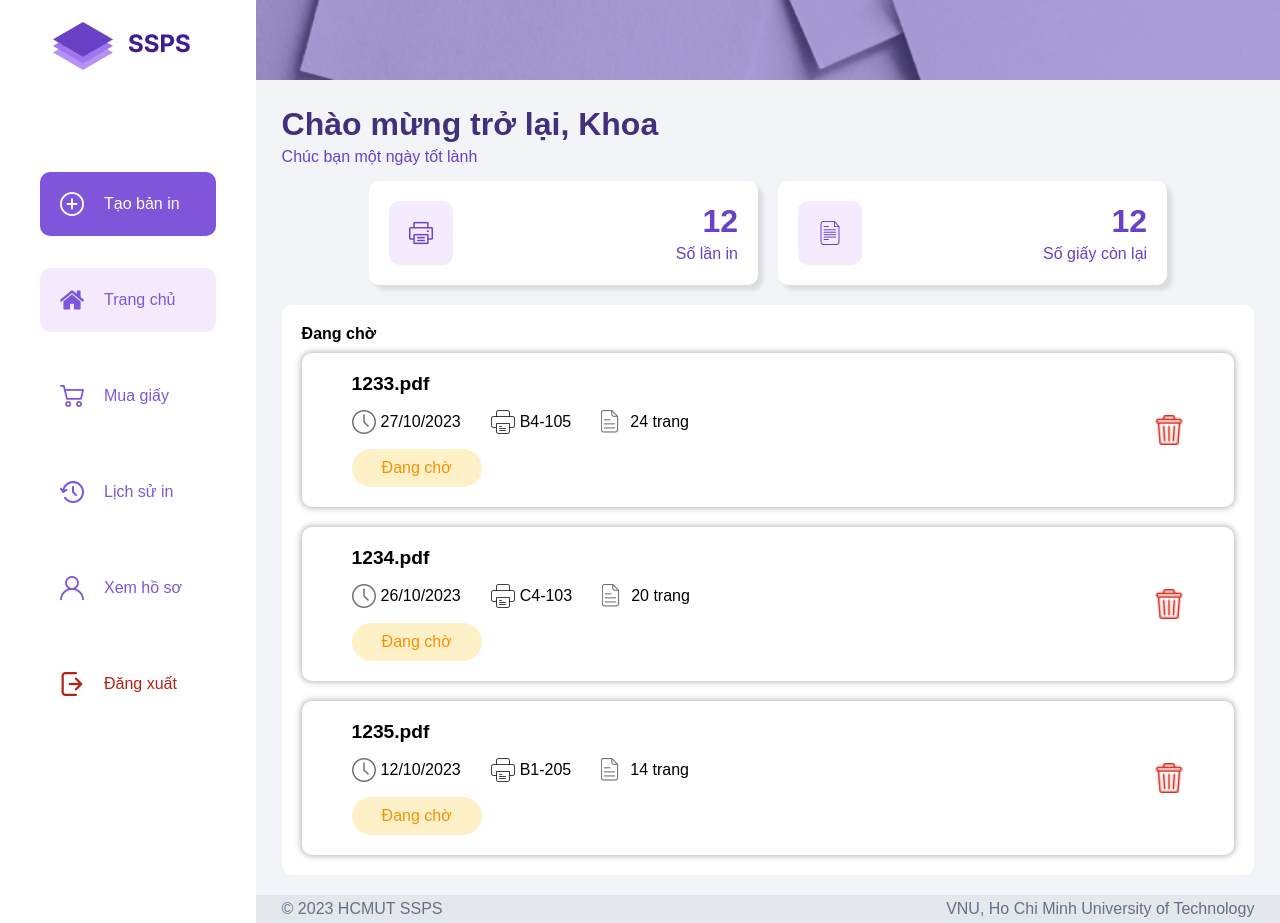
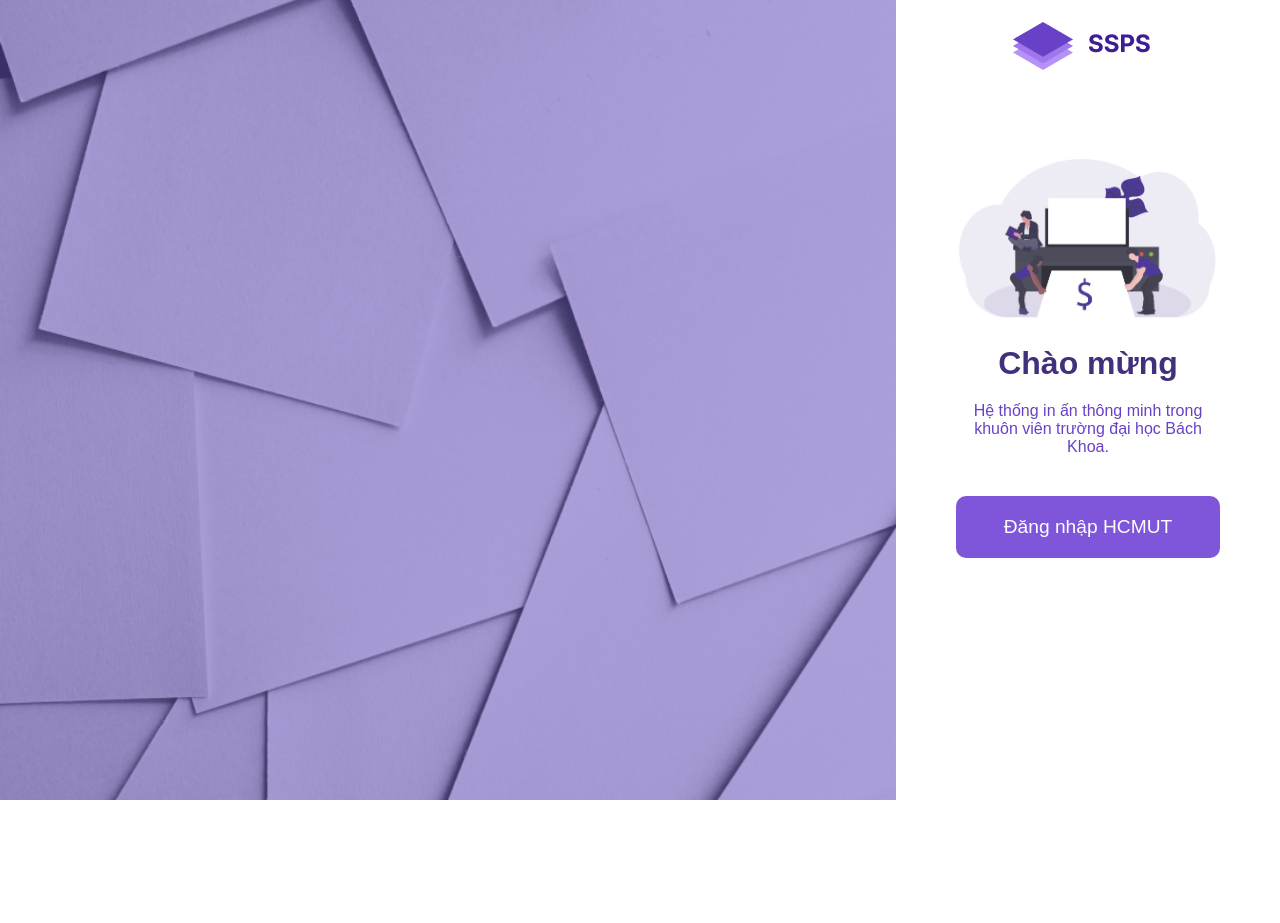
Before and after one commit to Jamesklein218/HCMUT_SPSS, a React (Create React App) app in the folder code/: page / in a window 1280 px wide. After the commit the page ends 800 px from the top, so only its background shows below. Built offline with nearby package versions, Linux system fonts and the light colour scheme.

Commit message:
ver1-modal-adjust

```diff
--- a/code/src/App.jsx
+++ b/code/src/App.jsx
@@ -10,7 +10,7 @@ const MaybeShowNavbar = ({children}) => {
   const [showNavbar, setShowNavbar] = useState(false);
 
   useEffect(() => {
-    if (location.pathname === '/Login' || location.pathname === '/Print') {
+    if (location.pathname === '/' || location.pathname === '/Print') {
       setShowNavbar(false);
     }
     else {
@@ -25,15 +25,17 @@ const MaybeShowNavbar = ({children}) => {
 
 function App() {
   // const [count, setCount] = useState(0);
+  const [printInfoItems, setPrintInfoItems] = useState([ { file: "1233.pdf", date: "27/10/2023", printer: "B4-105", page: "24 trang", printStatus: "Đang chờ" },
+  { file: "1234.pdf", date: "26/10/2023", printer: "C4-103", page: "20 trang", printStatus: "Đang chờ" },
+  { file: "1235.pdf", date: "12/10/2023", printer: "B1-205", page: "14 trang", printStatus: "Đang chờ" },
+  { file: "1236.pdf", date: "05/10/2023", printer: "B1-205", page: "11 trang", printStatus: "Đã hủy" },
+  { file: "1237.pdf", date: "17/09/2023", printer: "C4-103", page: "15 trang", printStatus: "Thành công" },
+  { file: "1238.pdf", date: "10/09/2023", printer: "B4-105", page: "16 trang", printStatus: "Thành công" },]);
 
-  const printInfoItems = [
-    { file: "1233.pdf", date: "27/10/2023", printer: "B4-105", page: "24 trang", printStatus: "Đang chờ" },
-    { file: "1234.pdf", date: "26/10/2023", printer: "C4-103", page: "20 trang", printStatus: "Đang chờ" },
-    { file: "1235.pdf", date: "12/10/2023", printer: "B1-205", page: "14 trang", printStatus: "Đang chờ" },
-    { file: "1236.pdf", date: "05/10/2023", printer: "B1-205", page: "11 trang", printStatus: "Đã hủy" },
-    { file: "1237.pdf", date: "17/09/2023", printer: "C4-103", page: "15 trang", printStatus: "Thành công" },
-    { file: "1238.pdf", date: "10/09/2023", printer: "B4-105", page: "16 trang", printStatus: "Thành công" },
-  ];
+  const updatePrintInfoItems = (newPrintInfoItems) => {
+    setPrintInfoItems(newPrintInfoItems);
+  };
+
 
   return (
     <Router>
@@ -43,10 +45,10 @@ function App() {
         </MaybeShowNavbar>
         <div className="content">
           <Routes>
-            <Route exact path="/" element={<Home printInfoItems={printInfoItems}/>} />
-            <Route path="/Login" element={<Login />} />
+            <Route exact path="/" element={<Login />} />
+            <Route path="/Home" element={<Home printInfoItems={printInfoItems} updatePrintInfoItems={updatePrintInfoItems}/>} />
             <Route path="/BuyPaper" element={<BuyPaper />} />
-            <Route path="/History" element={<History printInfoItems={printInfoItems}/>} />
+            <Route path="/History" element={<History printInfoItems={printInfoItems} updatePrintInfoItems={updatePrintInfoItems}/>} />
             <Route path="/Print" element={<Print />} />
             <Route path="/Profile" element={<Profile />} />
           </Routes>
--- a/code/src/Components/NavBar/Navbar.jsx
+++ b/code/src/Components/NavBar/Navbar.jsx
@@ -20,7 +20,7 @@ const NavBar = () => {
           <p>Tạo bản in</p>
         </Link>
 
-        <Link to="/" className={getNavItemClass("/")}>
+        <Link to="/Home" className={getNavItemClass("/Home")}>
           <img src="./Images/home.png" alt="Home Icon" />
           <p>Trang chủ</p>
         </Link>
@@ -40,7 +40,7 @@ const NavBar = () => {
           <p>Xem hồ sơ</p>
         </Link>
 
-        <Link to="/Login" className={getNavItemClass("/Login")} id="logout">
+        <Link to="/" className={getNavItemClass("/")} id="logout">
           <img src="./Images/logout.png" alt="Logout Icon" />
           <p>Đăng xuất</p>
         </Link>
--- a/code/src/Components/PrintingLog/PrintingLog.jsx
+++ b/code/src/Components/PrintingLog/PrintingLog.jsx
@@ -2,8 +2,7 @@ import "./PrintingLog.css";
 import React, { useState } from 'react';
 import Modal from "../Modal/Modal";
 const PrintingLog = (props) => {
-    const {printingInfo} = props;
-    const {printItems} = props;
+    const { printingInfo, updatePrintInfoItems, printItems} = props;
     const [isModalOpen, setIsModalOpen] = useState(false);
     let statusClassName;
 
@@ -23,7 +22,9 @@ const PrintingLog = (props) => {
     };
 
     const handleConfirmModal = () => {
-        // props.printItems.
+      const newArray = printItems.filter(item => item !== printingInfo);
+      updatePrintInfoItems(newArray);
+      setIsModalOpen(false);
     }
 
     return(
@@ -60,7 +61,7 @@ const PrintingLog = (props) => {
         </button>
 
         {isModalOpen &&
-        <Modal onClick={handleConfirmModal} onClose={handleCloseModal}
+        <Modal onConfirm={handleConfirmModal} onClose={handleCloseModal}
         modalTitle={`Xác nhận huỷ đăng ký`} modalMessage={`Khi bấm "Đồng ý", bạn sẽ huỷ bỏ yêu cầu in của mình.`}/>}
 
 
--- a/code/src/Pages/History/History.jsx
+++ b/code/src/Pages/History/History.jsx
@@ -3,7 +3,7 @@ import React from 'react';
 import {PrintingLog, Header, Footer} from "../../Components";
 
 const History = (props) => {
-  const { printInfoItems } = props;
+  const { printInfoItems, updatePrintInfoItems } = props;
   return (
     <div className="home">
       <Header/>
@@ -17,8 +17,9 @@ const History = (props) => {
             {printInfoItems.map((printInfo, i) => (
                 <PrintingLog
                   key={i}
+                  printingInfo={printInfo}
                   printItems={printInfoItems}
-                  printingInfo={printInfo}
+                  updatePrintInfoItems={updatePrintInfoItems}
                   />
               ))}
 
--- a/code/src/Pages/Home/Home.jsx
+++ b/code/src/Pages/Home/Home.jsx
@@ -5,6 +5,8 @@ import PrintingLog from "../../Components/PrintingLog/PrintingLog";
 
 const Home = (props) => {
   const { printInfoItems } = props;
+  const { updatePrintInfoItems } = props;
+  const pendingPrints = printInfoItems.filter(item => item.printStatus === "Đang chờ");
   return (
     <div className="home">
 
@@ -36,11 +38,13 @@ const Home = (props) => {
 
           <div className="waitingLog">
             <p className="waitP">Đang chờ</p>
-            {printInfoItems.slice(0, 3).map((printInfo, i) => (
+
+            {pendingPrints.slice(0, 3).map((printInfo, i) => (
                 <PrintingLog
                   key={i}
                   printItems={printInfoItems}
                   printingInfo={printInfo}
+                  updatePrintInfoItems={updatePrintInfoItems}
                 />
               ))}
 
--- a/code/src/Pages/Login/Login.jsx
+++ b/code/src/Pages/Login/Login.jsx
@@ -5,7 +5,7 @@ const Login = () => {
   const navigate = useNavigate();
 
   const handleLoginClick = () => {
-    navigate("/");
+    navigate("/Home");
   };
     return (
       <div className="login">
```
